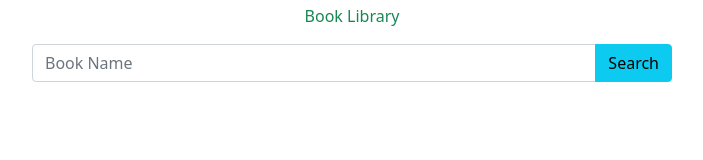
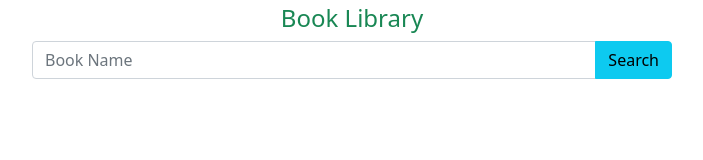
Before and after one commit to developeremdad/book-archive, a plain HTML site: page index.html in a window 1280 px wide. Shown: the whole page, without its empty margins (288-991 px from the left). Drawn offline with nearby package versions, Linux system fonts and the light colour scheme.

Commit message:
heading size

```diff
--- a/index.html
+++ b/index.html
@@ -22,7 +22,7 @@
 
 <body>
     <header>
-        <p class="text-center text-success mt-lg-1">Book Library</p>
+        <h4 class="text-center text-success mt-lg-1">Book Library</h4>
         <!-- input field  -->
         <section class="input-group mb-2 w-50 mx-auto mt-1">
             <input id="input-filed" type="search" class="form-control" placeholder="Book Name">
```
